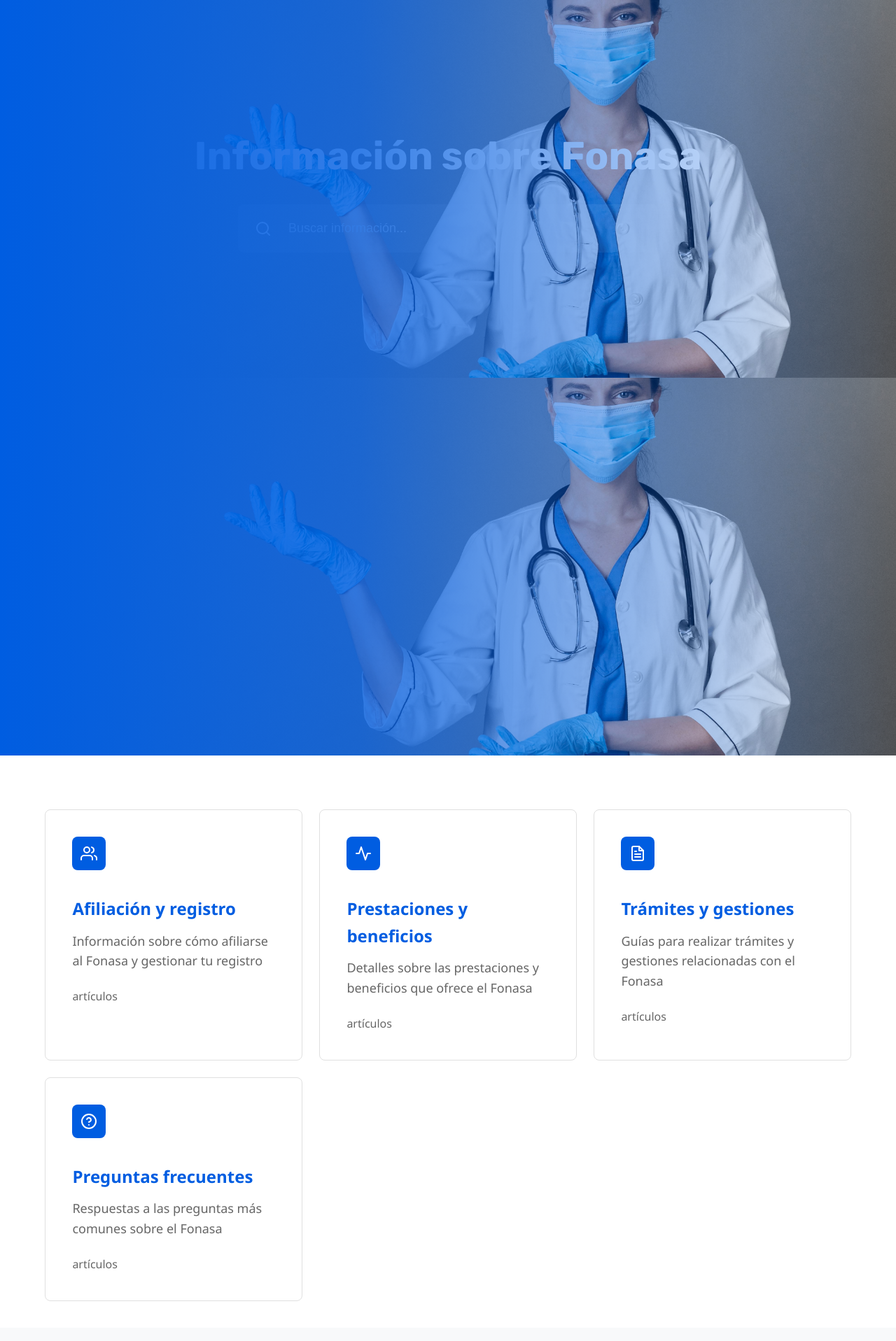
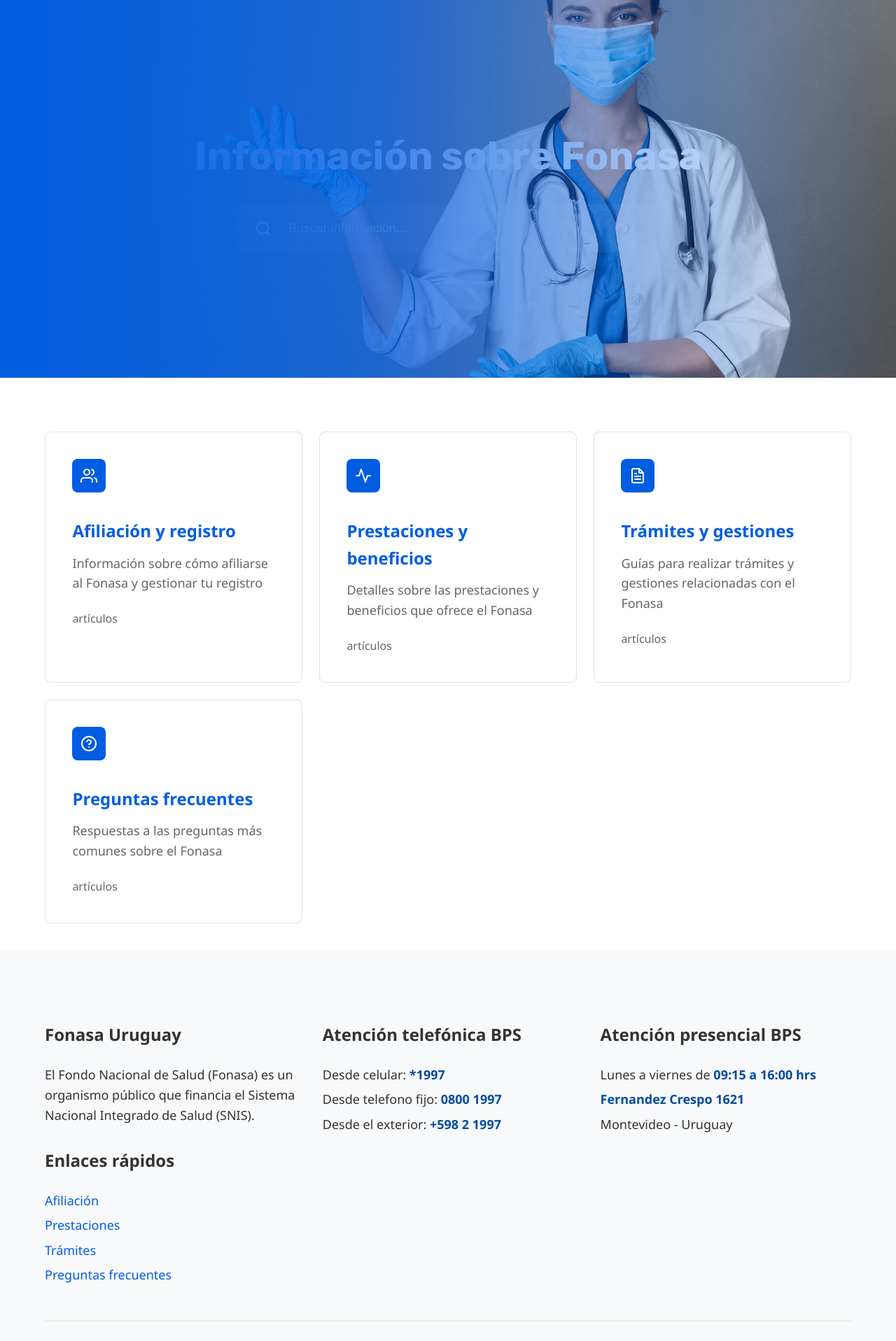
Before and after one commit to JoseAtel/fonasa.info, a Jekyll site: the page built from index.md, in a window 1280 px wide. Shown: the top 1917 px of the page at 70% size. Built offline with Jekyll 4.4.1, drawn with Linux system fonts in a browser that asks for light colours.

Commit message:
Update
default.html

```diff
--- a/_layouts/default.html
+++ b/_layouts/default.html
@@ -1,8 +1,8 @@
   {% include header.html %}
-  <section class="hero-section">
+  <!--<section class="hero-section">
     <div class="hero-content">
     </div>
-    </section>
+    </section>-->
   <main class="container">
     {{ content }}
   </main>
```
